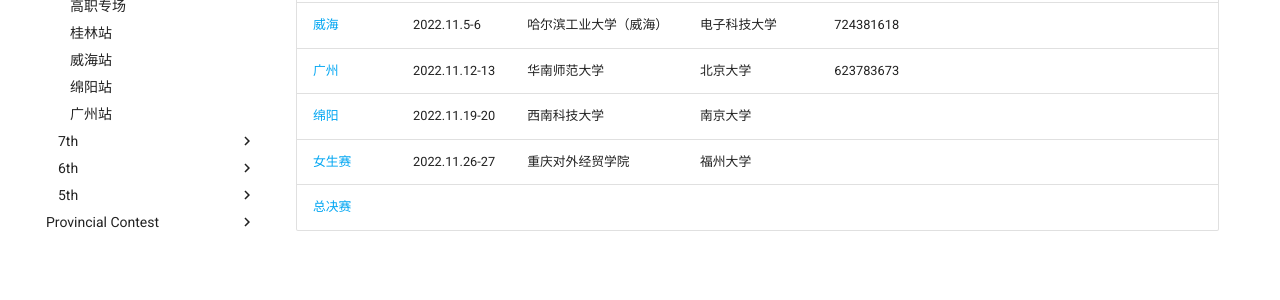
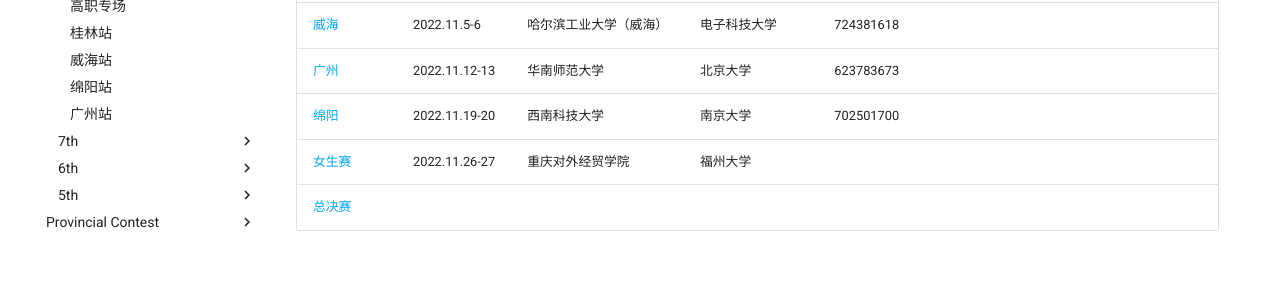
Before and after one commit to xcpcio/docs, an MkDocs documentation site: the page built from docs/info/ccpc/8th/index.md, in a window 1280 px wide. Shown: the part 458-758 px from the top of the page. Built offline with MkDocs 1.6.1 and Material for MkDocs 9.7.7, drawn with Linux system fonts in a browser that asks for light colours; comment, search, counter and statistics services are not loaded.

Commit message:
feat: add ccpc 8th mianyang QQ group

```diff
--- a/docs/info/ccpc/8th/index.md
+++ b/docs/info/ccpc/8th/index.md
@@ -9,6 +9,6 @@
 | [桂林](./guilin.md)                    | 2022.10.29-30 | 桂林电子科技大学       | 上海交通大学     | 587663890 |          |      |      |
 | [威海](./weihai.md)                    | 2022.11.5-6   | 哈尔滨工业大学（威海） | 电子科技大学     | 724381618 |          |      |      |
 | [广州](./guangzhou.md)                 | 2022.11.12-13 | 华南师范大学           | 北京大学         | 623783673 |          |      |      |
-| [绵阳](./mianyang.md)                  | 2022.11.19-20 | 西南科技大学           | 南京大学         |           |          |      |      |
+| [绵阳](./mianyang.md)                  | 2022.11.19-20 | 西南科技大学           | 南京大学         | 702501700 |          |      |      |
 | [女生赛](./girl.md)                    | 2022.11.26-27 | 重庆对外经贸学院       | 福州大学         |           |          |      |      |
 | [总决赛](./final.md)                   |               |                        |                  |           |          |      |      |
```
